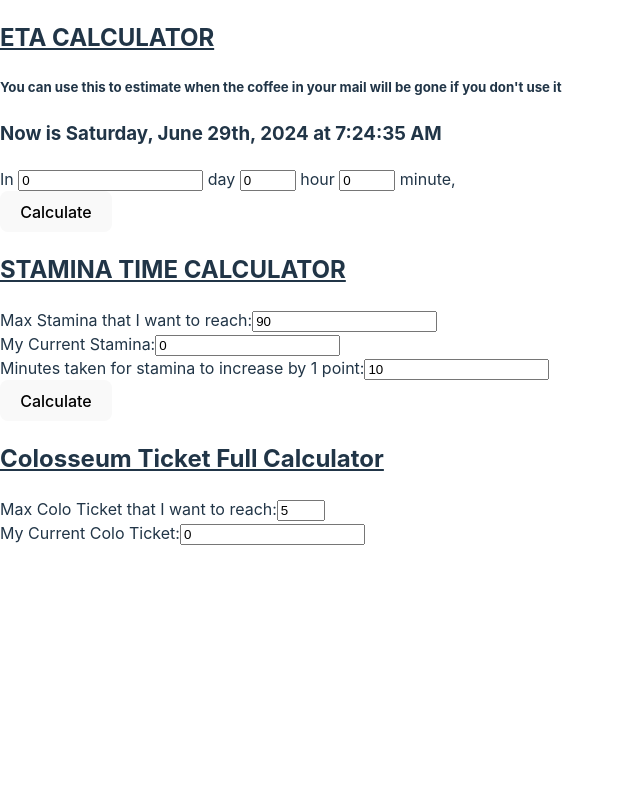
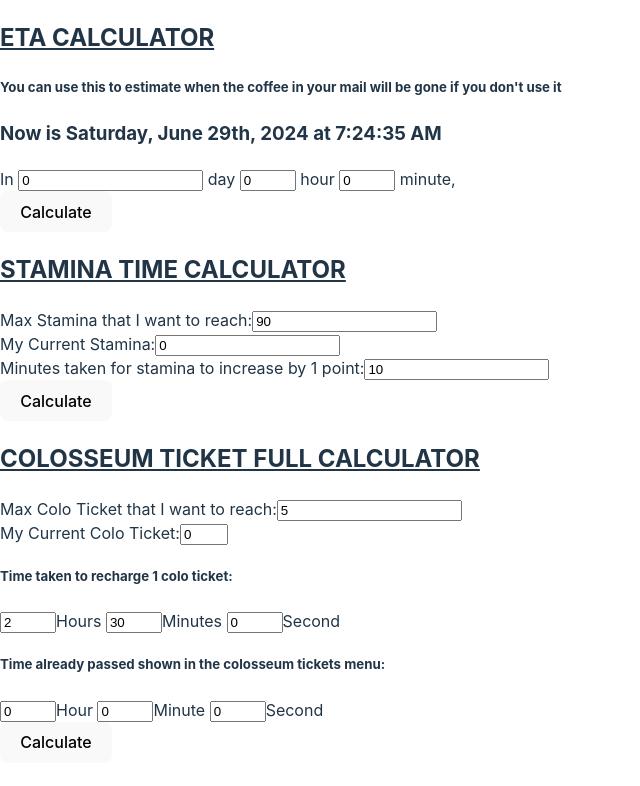
Before and after one commit to baxterjimuk/coffee, a React (Vite) app: page / in a window 1280 px wide. Shown: the top 786 px of the page, without its empty margins (0-640 px from the left). Built offline with nearby package versions, Linux system fonts and the light colour scheme.

Commit message:
want to create dev branch

```diff
--- a/package.json
+++ b/package.json
@@ -11,6 +11,7 @@
   },
   "dependencies": {
     "date-fns": "^3.3.1",
+    "duration-fns": "^3.0.2",
     "react": "^18.2.0",
     "react-dom": "^18.2.0"
   },
--- a/src/App.jsx
+++ b/src/App.jsx
@@ -1,6 +1,7 @@
 import { useState } from 'react'
 import { add } from 'date-fns'
-import { format } from 'date-fns/format';
+import { format } from 'date-fns/format'
+import * as duration from 'duration-fns'
 
 function App() {
   const [day, setDay] = useState(0)
@@ -14,8 +15,9 @@ function App() {
 
   const [currentColoTix, setCurrentColoTix] = useState(0)
   const [maxColoTix, setMaxColoTix] = useState(5)
-  const [oneTixDuration, setOneTixDuration] = useState({ hours: 2, minutes: 30 })
-  const [currentTimeLeft, setCurrentTimeLeft] = useState({ hours: 0, minutes: 0 })
+  const [oneTixDuration, setOneTixDuration] = useState({ hours: 2, minutes: 30, seconds: 0 })
+  const [currentTimeLeft, setCurrentTimeLeft] = useState({ hours: 0, minutes: 0, seconds: 0 })
+  const [coloTixFullTime, setColoTixFullTime] = useState()
 
   const [now, setNow] = useState(new Date())
   setInterval(() => setNow(new Date()))
@@ -24,6 +26,19 @@ function App() {
   const onRefresh2 = () => setStaminaFullTime(
     add(new Date(), { minutes: ((maxStamina - currentStamina) * oneStaminaDuration) })
   )
+  const handleChangeOneTix = (e) => {
+    setOneTixDuration({ ...oneTixDuration, [e.target.name]: Number(e.target.value) })
+  }
+  const handleChangeTimeLeft = (e) => {
+    setCurrentTimeLeft({ ...currentTimeLeft, [e.target.name]: Number(e.target.value) })
+  }
+  const onRefresh3 = () => {
+    const tixDiff = maxColoTix - currentColoTix
+    const totalSeconds = tixDiff * duration.toSeconds(oneTixDuration)
+    const secondsPassed = duration.toSeconds(currentTimeLeft)
+    const secondsNeeded = totalSeconds - secondsPassed
+    setColoTixFullTime(add(new Date(), { seconds: secondsNeeded }))
+  }
 
   return (
     <>
@@ -97,14 +112,13 @@ function App() {
         {staminaFullTime && <h3>Your stamina is ESTIMATED to be {maxStamina} at {format(staminaFullTime, 'PPPPpp')}</h3>}
       </p>
       <p>
-        <h2>Colosseum Ticket Full Calculator</h2>
+        <h2>COLOSSEUM TICKET FULL CALCULATOR</h2>
         <label>
           Max Colo Ticket that I want to reach:
           <input
             value={maxColoTix}
             type='number'
             min={1}
-            max={5}
             onChange={(e) => setMaxColoTix(Number(e.target.value))}
           />
         </label>
@@ -115,9 +129,82 @@ function App() {
             value={currentColoTix}
             type='number'
             min={0}
+            max={maxColoTix}
             onChange={(e) => setCurrentColoTix(Number(e.target.value))}
           />
         </label>
+        <br />
+        <h5> Time taken to recharge 1 colo ticket:</h5>
+        <label>
+          <input
+            name='oneTixHours'
+            value={oneTixDuration.hours}
+            type='number'
+            min={0}
+            max={23}
+            onChange={handleChangeOneTix}
+          />
+          Hour{oneTixDuration.hours > 1 ? 's ' : ' '}
+        </label>
+        <label>
+          <input
+            name='oneTixMinutes'
+            value={oneTixDuration.minutes}
+            type='number'
+            min={0}
+            max={59}
+            onChange={handleChangeOneTix}
+          />
+          Minute{oneTixDuration.minutes > 1 ? 's ' : ' '}
+        </label>
+        <label>
+          <input
+            name='oneTixSeconds'
+            value={oneTixDuration.seconds}
+            type='number'
+            min={0}
+            max={59}
+            onChange={handleChangeOneTix}
+          />
+          Second{oneTixDuration.seconds > 1 ? 's ' : ' '}
+        </label>
+        <h5>Time already passed shown in the colosseum tickets menu:</h5>
+        <label>
+          <input
+            name='timeLeftHours'
+            value={currentTimeLeft.hours}
+            type='number'
+            min={0}
+            max={23}
+            onChange={handleChangeTimeLeft}
+          />
+          Hour{currentTimeLeft.hours > 1 ? 's ' : ' '}
+        </label>
+        <label>
+          <input
+            name='timeLeftMinutes'
+            value={currentTimeLeft.minutes}
+            type='number'
+            min={0}
+            max={59}
+            onChange={handleChangeTimeLeft}
+          />
+          Minute{currentTimeLeft.minutes > 1 ? 's ' : ' '}
+        </label>
+        <label>
+          <input
+            name='timeLeftSeconds'
+            value={currentTimeLeft.seconds}
+            type='number'
+            min={0}
+            max={59}
+            onChange={handleChangeTimeLeft}
+          />
+          Second{currentTimeLeft.seconds > 1 ? 's ' : ' '}
+        </label>
+        <br />
+        <button onClick={onRefresh3}>Calculate</button>
+        {coloTixFullTime && <h3>Your colosseum tickets is ESTIMATED to be {maxColoTix} at {format(coloTixFullTime, 'PPPPpp')}</h3>}
       </p>
     </>
   )
```
Also changed, not shown: 1 other file (tests, documents, lock files or other folders).
